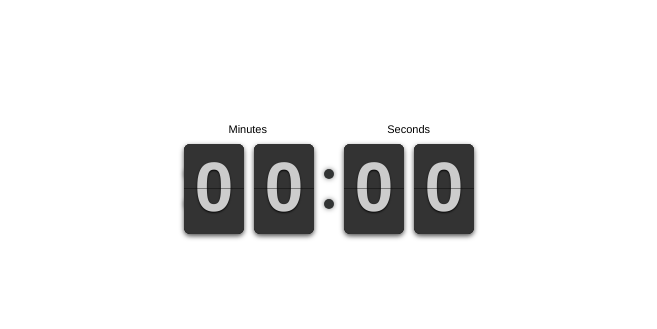
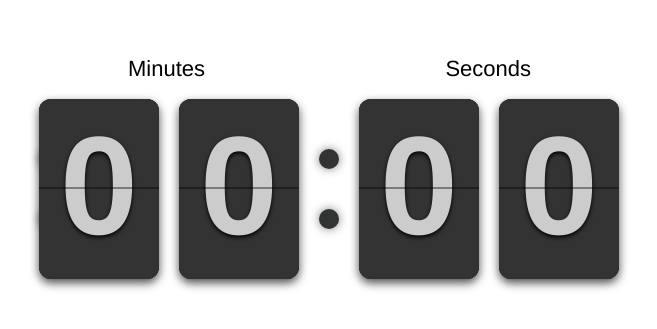
Before and after one commit to stephan-dowding/IoT-Server, a website: page public/index.html in a window 1280 px wide. Shown: the part 211-540 px from the top of the page, without its empty margins (311-968 px from the left). Drawn offline with Linux system fonts and the light colour scheme; no server answers.

Commit message:
Resized clock interface

```diff
--- a/public/css/style.css
+++ b/public/css/style.css
@@ -5,6 +5,7 @@
     justify-content: center;
     align-items: center;
     height: 100%;
+    zoom: 200%;
 }
 #clock {
     display: flex;
```
